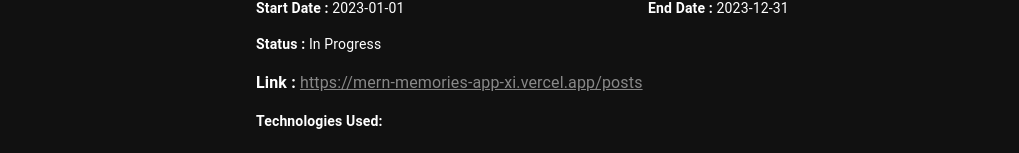
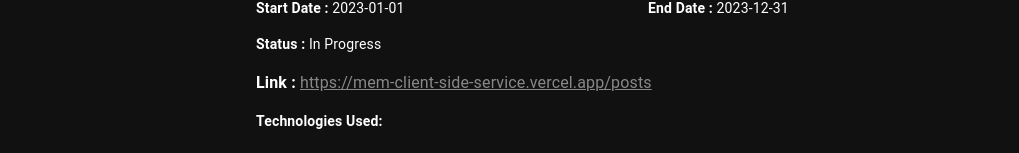
Before and after one commit to avesh-h/my-portfolio, a React (Create React App) app: page /project/1 in a window 1280 px wide. Shown: the part 502-655 px from the top of the page, without its empty margins (0-1019 px from the left). Built offline with nearby package versions, Linux system fonts and the light colour scheme; a web font is replaced by a local one.

Commit message:
fix : update the project url

```diff
--- a/src/static/projectsData.js
+++ b/src/static/projectsData.js
@@ -25,7 +25,7 @@ export const projectsContent = {
         "Redux",
         "Socket.io",
       ],
-      link: "https://mern-memories-app-xi.vercel.app/posts",
+      link: "https://mem-client-side-service.vercel.app/posts",
     },
     {
       id: 2,
@@ -48,7 +48,7 @@ export const projectsContent = {
         "Mongoose ORM",
         "Cron-job.org",
       ],
-      link: "https://play-o-time.onrender.com/login",
+      link: "https://asia-play-o-time.onrender.com/login",
     },
     {
       id: 3,
--- a/src/static/projectsData.json
+++ b/src/static/projectsData.json
@@ -20,7 +20,7 @@
         "Redux",
         "Socket.io"
       ],
-      "link": "https://mern-memories-app-xi.vercel.app/posts"
+      "link": "https://mem-client-side-service.vercel.app/posts"
     },
     {
       "id": 2,
@@ -41,7 +41,7 @@
         "Mongoose ORM",
         "Cron-job.org"
       ],
-      "link": "https://play-o-time.onrender.com/login"
+      "link": "https://asia-play-o-time.onrender.com/login"
     },
     {
       "id": 3,
```
